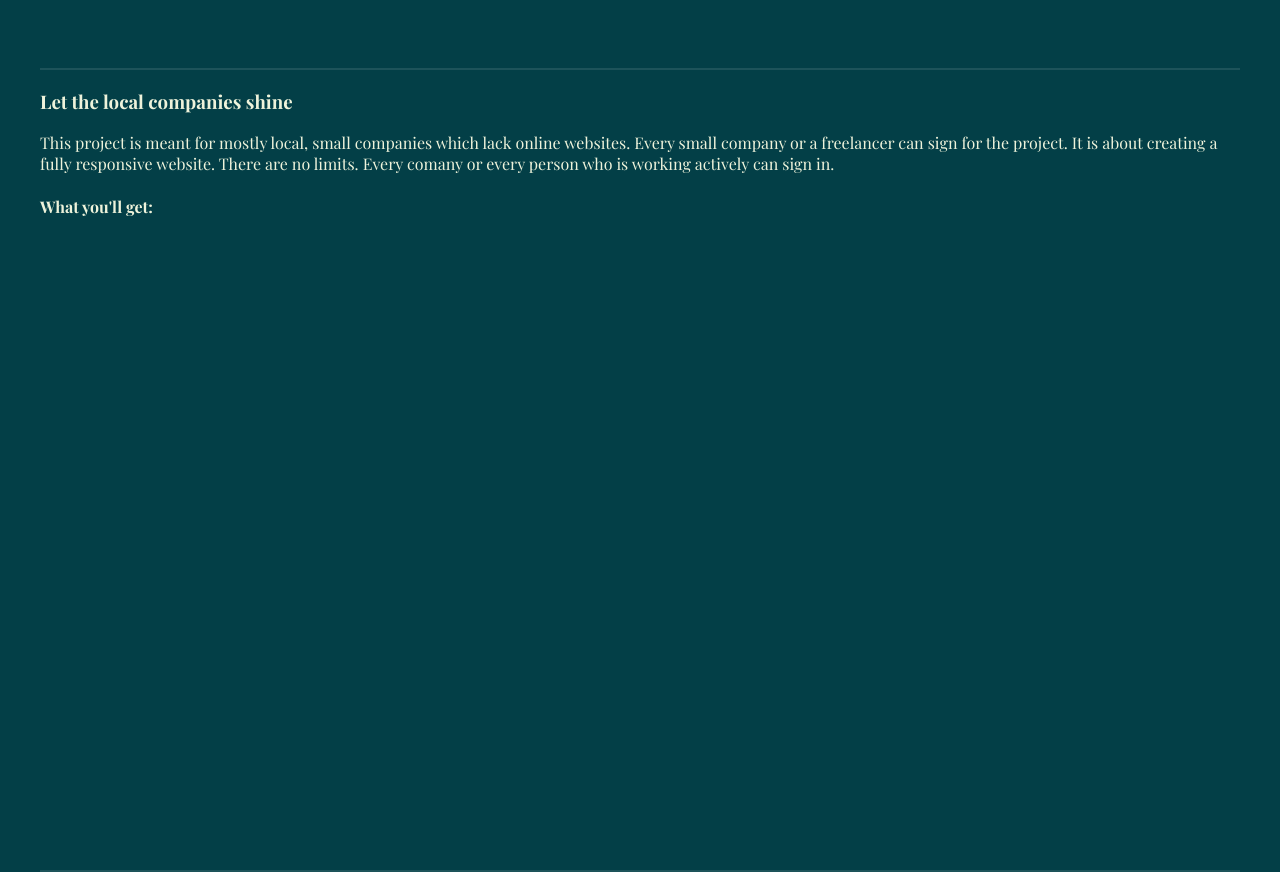
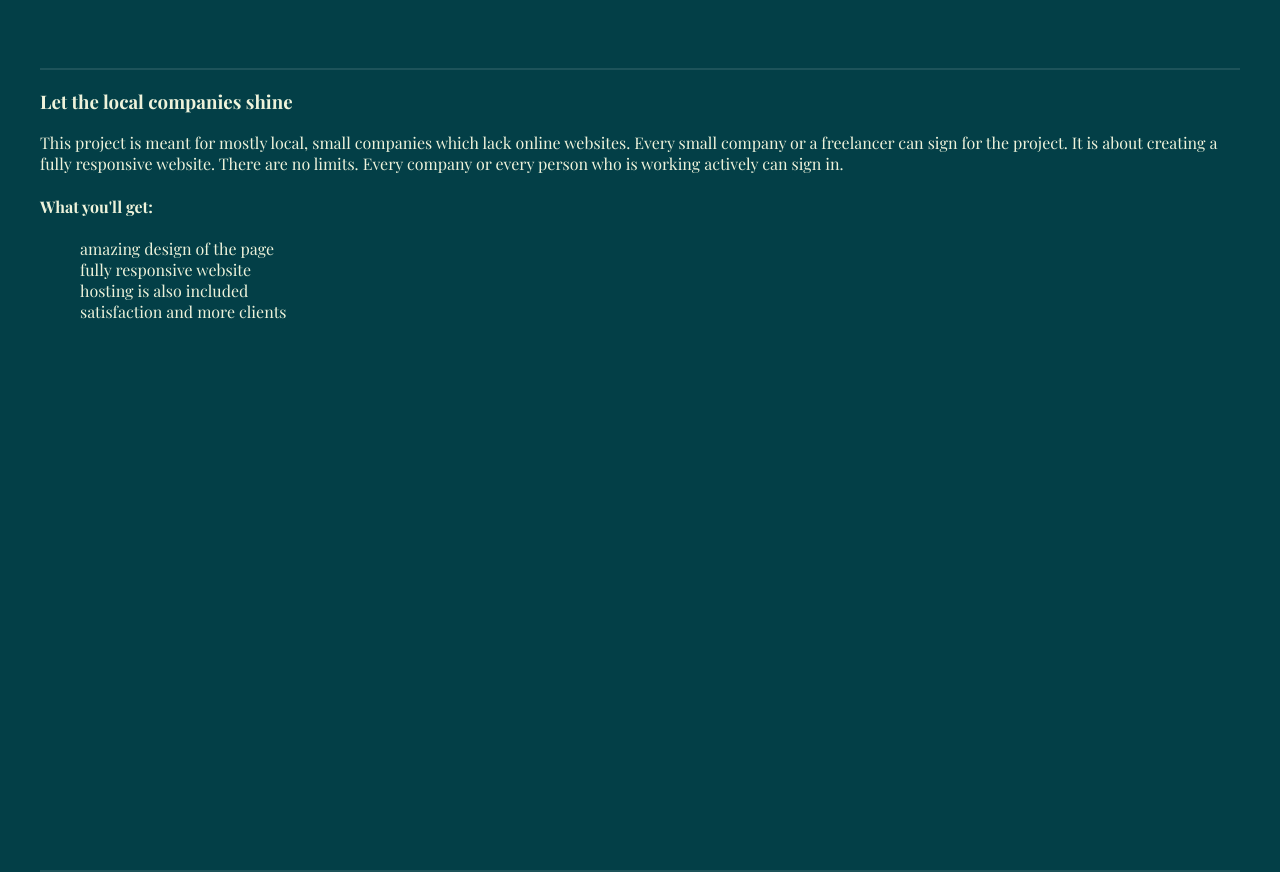
Before and after one commit to AnnaKuliga/anna-kuliga, a React (Create React App) app: page / in a window 1280 px wide. Shown: the part 3940-4812 px from the top of the page. Built offline with nearby package versions, Linux system fonts and the light colour scheme; a web font is replaced by a local one.

Commit message:
added website project content

```diff
--- a/src/components/Body/Websites/Websites.jsx
+++ b/src/components/Body/Websites/Websites.jsx
@@ -10,11 +10,17 @@ const Websites = () => {
           This project is meant for mostly local, small companies which lack
           online websites. Every small company or a freelancer can sign for the
           project. It is about creating a fully responsive website. There are no
-          limits. Every comany or every person who is working actively can sign
+          limits. Every company or every person who is working actively can sign
           in.{" "}
         </p>
         <div className="benefit-list">
-          <h4>What you'll get:</h4>
+          <h4 className="stroke-text">What you'll get:</h4>
+          <ul>
+            <li className="benefit-item">amazing design of the page</li>
+            <li className="benefit-item">fully responsive website </li>
+            <li className="benefit-item">hosting is also included</li>
+            <li className="benefit-item">satisfaction and more clients</li>
+          </ul>
         </div>
       </div>
     </div>
--- a/src/components/Body/Websites/Websites.scss
+++ b/src/components/Body/Websites/Websites.scss
@@ -26,4 +26,8 @@
 .Websites {
   display: flex;
   margin: 0 40px;
+  flex-direction: column;
+  gap: 2rem;
+  padding: 0 2rem;
+  margin: 0 40px;
 }
```
